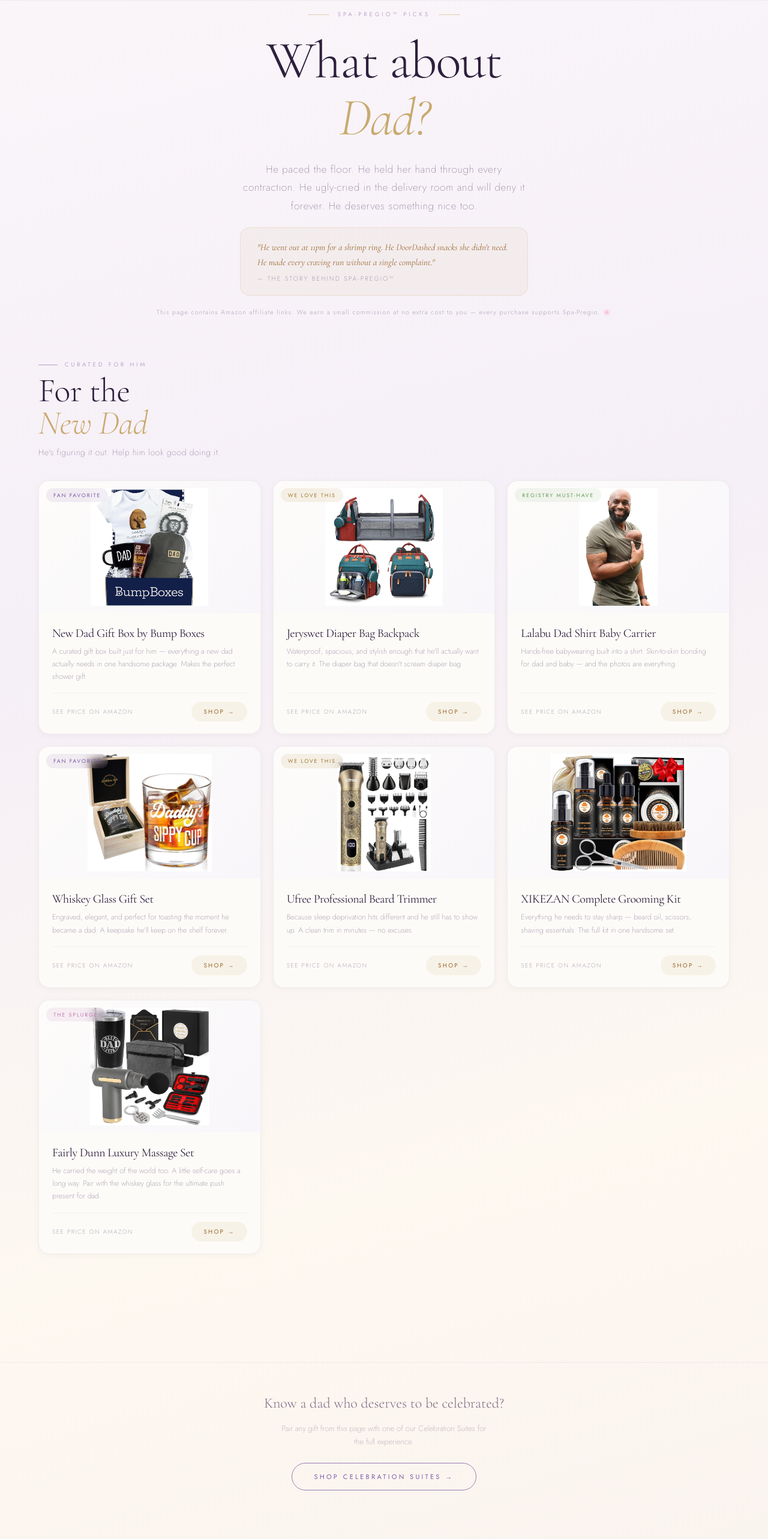
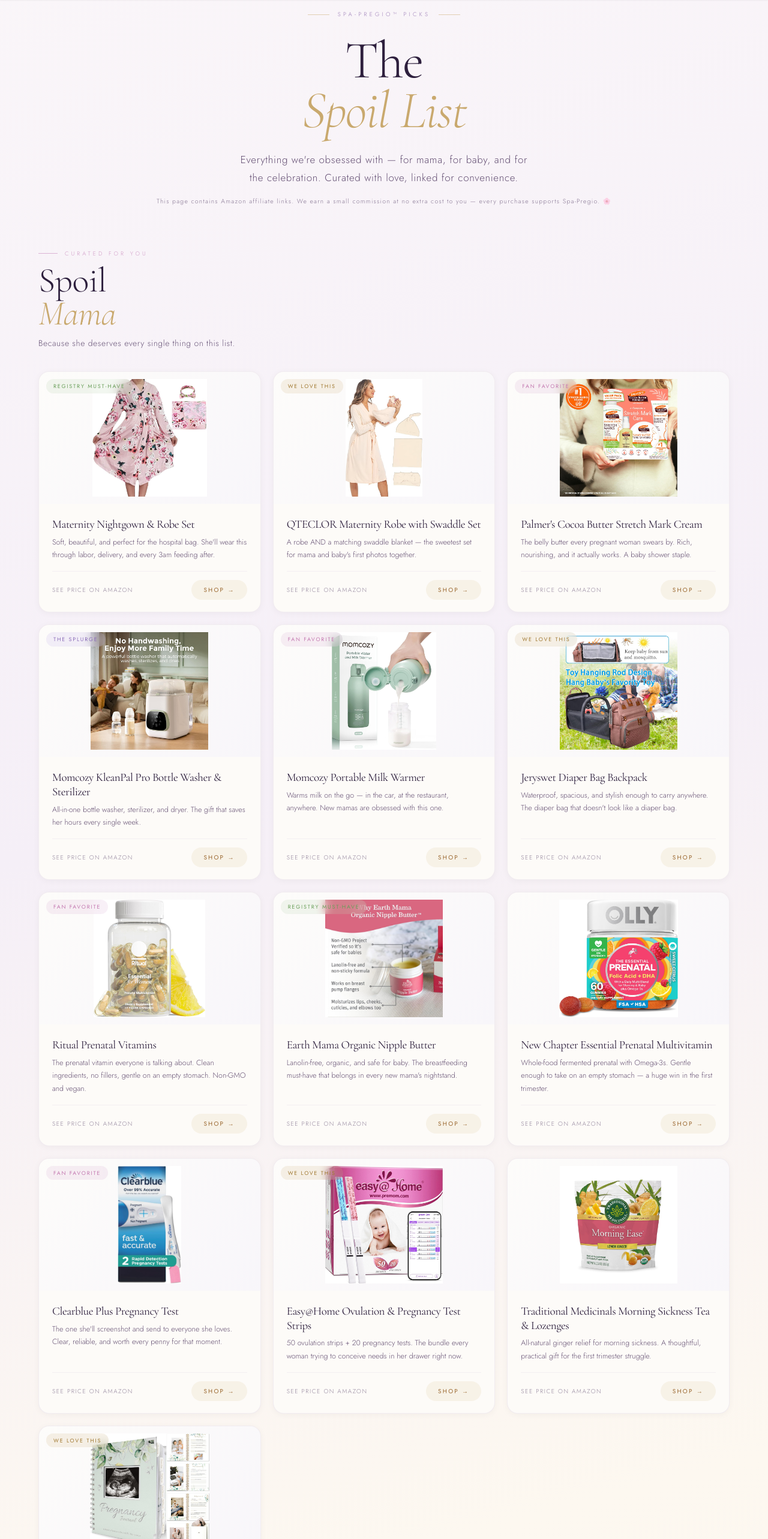
Before and after one commit to Spa-Pregio/spa-pregio-website, a React (Vite) app: page /spoil-list in a window 1280 px wide. Shown: the part 80-2646 px from the top of the page at 60% size. Built offline with nearby package versions, Linux system fonts and the light colour scheme.

Commit message:
Rename DadSection to SpoilSection and update styles
Refactor SpoilList component and update product sections.

```diff
--- a/src/pages/SpoilList.tsx
+++ b/src/pages/SpoilList.tsx
@@ -1,4 +1,4 @@
-import { useState, useEffect } from "react";
+import { useState } from "react";
 
 const TAG = "ihh25-20";
 const amzLink = (asin: string) =>
@@ -9,7 +9,6 @@ interface Product {
   name: string;
   description: string;
   badge?: string;
-  price?: string;
 }
 
 interface Section {
@@ -22,61 +21,33 @@ interface Section {
 }
 
 const BADGE_COLORS: Record<string, { bg: string; text: string }> = {
-  "Fan Favorite":       { bg: "rgba(155,124,182,0.12)", text: "#7A5CAA" },
+  "Fan Favorite":       { bg: "rgba(209,154,198,0.15)", text: "#C47AB0" },
   "Registry Must-Have": { bg: "rgba(190,216,180,0.2)",  text: "#6A9E5A" },
   "We Love This":       { bg: "rgba(201,169,110,0.15)", text: "#A07830" },
-  "The Splurge":        { bg: "rgba(209,154,198,0.15)", text: "#C47AB0" },
+  "The Splurge":        { bg: "rgba(200,184,232,0.2)",  text: "#8B6CB8" },
 };
 
 const SECTIONS: Section[] = [
   {
-    id: "for_the_new_dad",
-    title: "For the",
-    italic: "New Dad",
-    tagline: "He's figuring it out. Help him look good doing it.",
-    accent: "#9B7CB6",
+    id: "spoil_mama",
+    title: "Spoil",
+    italic: "Mama",
+    tagline: "Because she deserves every single thing on this list.",
+    accent: "#D09AC6",
     products: [
-      {
-        asin: "B07SFKK7RX",
-        name: "New Dad Gift Box by Bump Boxes",
-        description: "A curated gift box built just for him — everything a new dad actually needs in one handsome package. Makes the perfect shower gift.",
-        badge: "Fan Favorite",
-      },
-      {
-        asin: "B0DJ69BCV5",
-        name: "Jeryswet Diaper Bag Backpack",
-        description: "Waterproof, spacious, and stylish enough that he'll actually want to carry it. The diaper bag that doesn't scream diaper bag.",
-        badge: "We Love This",
-      },
-      {
-        asin: "B0C9NXK7L6",
-        name: "Lalabu Dad Shirt Baby Carrier",
-        description: "Hands-free babywearing built into a shirt. Skin-to-skin bonding for dad and baby — and the photos are everything.",
-        badge: "Registry Must-Have",
-      },
-      {
-        asin: "B09XHSVV7T",
-        name: "Whiskey Glass Gift Set",
-        description: "Engraved, elegant, and perfect for toasting the moment he became a dad. A keepsake he'll keep on the shelf forever.",
-        badge: "Fan Favorite",
-      },
-      {
-        asin: "B0BMKLJW22",
-        name: "Ufree Professional Beard Trimmer",
-        description: "Because sleep deprivation hits different and he still has to show up. A clean trim in minutes — no excuses.",
-        badge: "We Love This",
-      },
-      {
-        asin: "B078N1DBY9",
-        name: "XIKEZAN Complete Grooming Kit",
-        description: "Everything he needs to stay sharp — beard oil, scissors, shaving essentials. The full kit in one handsome set.",
-      },
-      {
-        asin: "B0FZW8HYPW",
-        name: "Fairly Dunn Luxury Massage Set",
-        description: "He carried the weight of the world too. A little self-care goes a long way. Pair with the whiskey glass for the ultimate push present for dad.",
-        badge: "The Splurge",
-      },
+      { asin: "B09JK9NTK1", name: "Maternity Nightgown & Robe Set", description: "Soft, beautiful, and perfect for the hospital bag. She'll wear this through labor, delivery, and every 3am feeding after.", badge: "Registry Must-Have" },
+      { asin: "B0BY1KYM4P", name: "QTECLOR Maternity Robe with Swaddle Set", description: "A robe AND a matching swaddle blanket — the sweetest set for mama and baby's first photos together.", badge: "We Love This" },
+      { asin: "B071RCMQNG", name: "Palmer's Cocoa Butter Stretch Mark Cream", description: "The belly butter every pregnant woman swears by. Rich, nourishing, and it actually works. A baby shower staple.", badge: "Fan Favorite" },
+      { asin: "B0CWLHKQNT", name: "Momcozy KleanPal Pro Bottle Washer & Sterilizer", description: "All-in-one bottle washer, sterilizer, and dryer. The gift that saves her hours every single week.", badge: "The Splurge" },
+      { asin: "B0DKHCWJ5G", name: "Momcozy Portable Milk Warmer", description: "Warms milk on the go — in the car, at the restaurant, anywhere. New mamas are obsessed with this one.", badge: "Fan Favorite" },
+      { asin: "B0DJ6BPWCN", name: "Jeryswet Diaper Bag Backpack", description: "Waterproof, spacious, and stylish enough to carry anywhere. The diaper bag that doesn't look like a diaper bag.", badge: "We Love This" },
+      { asin: "B09W363MVD", name: "Ritual Prenatal Vitamins", description: "The prenatal vitamin everyone is talking about. Clean ingredients, no fillers, gentle on an empty stomach. Non-GMO and vegan.", badge: "Fan Favorite" },
+      { asin: "B000JVCBBG", name: "Earth Mama Organic Nipple Butter", description: "Lanolin-free, organic, and safe for baby. The breastfeeding must-have that belongs in every new mama's nightstand.", badge: "Registry Must-Have" },
+      { asin: "B014G3ZY5W", name: "New Chapter Essential Prenatal Multivitamin", description: "Whole-food fermented prenatal with Omega-3s. Gentle enough to take on an empty stomach — a huge win in the first trimester." },
+      { asin: "B001GXEHL8", name: "Clearblue Plus Pregnancy Test", description: "The one she'll screenshot and send to everyone she loves. Clear, reliable, and worth every penny for that moment.", badge: "Fan Favorite" },
+      { asin: "B00DOJG6RA", name: "Easy@Home Ovulation & Pregnancy Test Strips", description: "50 ovulation strips + 20 pregnancy tests. The bundle every woman trying to conceive needs in her drawer right now.", badge: "We Love This" },
+      { asin: "B07BZR9SMC", name: "Traditional Medicinals Morning Sickness Tea & Lozenges", description: "All-natural ginger relief for morning sickness. A thoughtful, practical gift for the first trimester struggle." },
+      { asin: "B0BXD4SRYL", name: "Pregnancy Journal & Memory Book", description: "A keepsake she'll treasure forever — bump photos, ultrasound pockets, weekly reflections. The most sentimental gift on this list.", badge: "We Love This" },
     ],
   },
 ];
@@ -98,12 +69,9 @@ function ProductCard({ product, accent }: { product: Product; accent: string })
         flexDirection: "column",
         transition: "all 0.3s ease",
         transform: hovered ? "translateY(-5px)" : "translateY(0)",
-        boxShadow: hovered
-          ? "0 20px 48px rgba(155,124,182,0.16)"
-          : "0 2px 12px rgba(0,0,0,0.04)",
+        boxShadow: hovered ? "0 20px 48px rgba(155,124,182,0.16)" : "0 2px 12px rgba(0,0,0,0.04)",
       }}
     >
-      {/* Product image */}
       <div style={{
         width: "100%", height: "220px",
         position: "relative", overflow: "hidden",
@@ -114,9 +82,7 @@ function ProductCard({ product, accent }: { product: Product; accent: string })
           src={`/images/${product.asin}.jpg`}
           alt={product.name}
           style={{
-            width: "100%", height: "100%",
-            objectFit: "contain",
-            padding: "12px",
+            width: "100%", height: "100%", objectFit: "contain", padding: "12px",
             transition: "transform 0.4s ease",
             transform: hovered ? "scale(1.05)" : "scale(1)",
           }}
@@ -124,77 +90,57 @@ function ProductCard({ product, accent }: { product: Product; accent: string })
         {badge && (
           <div style={{
             position: "absolute", top: "12px", left: "12px",
-            background: badge.bg,
-            backdropFilter: "blur(8px)",
-            color: badge.text,
-            fontSize: "9px", letterSpacing: "0.2em",
-            textTransform: "uppercase",
-            fontFamily: "'Jost',sans-serif", fontWeight: 400,
-            padding: "5px 12px", borderRadius: "100px",
+            background: badge.bg, backdropFilter: "blur(8px)",
+            color: badge.text, fontSize: "9px", letterSpacing: "0.2em",
+            textTransform: "uppercase", fontFamily: "'Jost',sans-serif",
+            fontWeight: 400, padding: "5px 12px", borderRadius: "100px",
           }}>
             {product.badge}
           </div>
         )}
       </div>
-
-      {/* Card body */}
       <div style={{ padding: "22px 22px 20px", display: "flex", flexDirection: "column", gap: "8px", flex: 1 }}>
         <h3 style={{
-          fontFamily: "'Cormorant Garamond',serif",
-          fontSize: "20px", fontWeight: 400,
-          color: "#2D1F3D", margin: 0, lineHeight: 1.2,
-        }}>
-          {product.name}
-        </h3>
+          fontFamily: "'Cormorant Garamond',serif", fontSize: "19px", fontWeight: 400,
+          color: "#2D1F3D", margin: 0, lineHeight: 1.25,
+        }}>{product.name}</h3>
         <p style={{
-          fontFamily: "'Jost',sans-serif", fontWeight: 200,
+          fontFamily: "'Jost',sans-serif", fontWeight: 300,
           fontSize: "12.5px", lineHeight: 1.7,
-          color: "rgba(60,35,80,0.62)",
+          color: "rgba(60,35,80,0.78)",
           margin: 0, flex: 1,
-        }}>
-          {product.description}
-        </p>
+        }}>{product.description}</p>
         <div style={{
-          display: "flex", alignItems: "center",
-          justifyContent: "space-between",
+          display: "flex", alignItems: "center", justifyContent: "space-between",
           marginTop: "8px", paddingTop: "14px",
           borderTop: "1px solid rgba(155,124,182,0.1)",
         }}>
           <span style={{
             fontFamily: "'Jost',sans-serif", fontWeight: 300,
-            fontSize: "10px", letterSpacing: "0.15em",
-            textTransform: "uppercase",
-            color: "rgba(60,35,80,0.38)",
-          }}>
-            See price on Amazon
-          </span>
+            fontSize: "10px", letterSpacing: "0.15em", textTransform: "uppercase",
+            color: "rgba(60,35,80,0.55)",
+          }}>See price on Amazon</span>
           <a
             href={amzLink(product.asin)}
-            target="_blank"
-            rel="noopener noreferrer"
+            target="_blank" rel="noopener noreferrer"
             style={{
               display: "inline-flex", alignItems: "center", gap: "5px",
               padding: "9px 20px",
-              background: hovered
-                ? "linear-gradient(135deg,#C9A96E,#B8924A)"
-                : "rgba(201,169,110,0.12)",
+              background: hovered ? "linear-gradient(135deg,#C9A96E,#B8924A)" : "rgba(201,169,110,0.12)",
               color: hovered ? "#0f0a18" : "#9B6830",
-              borderRadius: "100px",
-              fontFamily: "'Jost',sans-serif", fontWeight: 400,
-              fontSize: "10px", letterSpacing: "0.22em",
+              borderRadius: "100px", fontFamily: "'Jost',sans-serif",
+              fontWeight: 400, fontSize: "10px", letterSpacing: "0.22em",
               textTransform: "uppercase", textDecoration: "none",
               transition: "all 0.25s", whiteSpace: "nowrap",
             }}
-          >
-            Shop →
-          </a>
+          >Shop →</a>
         </div>
       </div>
     </div>
   );
 }
 
-function DadSection({ section }: { section: Section }) {
+function SpoilSection({ section }: { section: Section }) {
   return (
     <div style={{ marginBottom: "80px" }}>
       <div style={{ marginBottom: "36px" }}>
@@ -202,33 +148,25 @@ function DadSection({ section }: { section: Section }) {
           <div style={{ width: "32px", height: "1px", background: section.accent, opacity: 0.7 }} />
           <span style={{
             color: section.accent, fontFamily: "'Jost',sans-serif",
-            fontWeight: 300, fontSize: "9.5px",
-            letterSpacing: "0.42em", textTransform: "uppercase",
-          }}>Curated for him</span>
+            fontWeight: 300, fontSize: "9.5px", letterSpacing: "0.42em", textTransform: "uppercase",
+          }}>Curated for you</span>
         </div>
         <h2 style={{
-          fontFamily: "'Cormorant Garamond',serif",
-          fontWeight: 300, fontSize: "clamp(40px,5vw,56px)",
-          color: "#2D1F3D", lineHeight: 0.95,
-          letterSpacing: "-0.01em", margin: "0 0 12px",
+          fontFamily: "'Cormorant Garamond',serif", fontWeight: 300,
+          fontSize: "clamp(42px,5vw,58px)", color: "#2D1F3D",
+          lineHeight: 0.95, letterSpacing: "-0.01em", margin: "0 0 12px",
         }}>
           {section.title}<br />
           <em style={{ color: "#C9A96E" }}>{section.italic}</em>
         </h2>
         <p style={{
-          fontFamily: "'Jost',sans-serif", fontWeight: 200,
-          fontSize: "14px", color: "rgba(60,35,80,0.6)",
+          fontFamily: "'Jost',sans-serif", fontWeight: 300,
+          fontSize: "14px", color: "rgba(60,35,80,0.75)",
           letterSpacing: "0.04em", margin: 0,
-        }}>
-          {section.tagline}
-        </p>
+        }}>{section.tagline}</p>
       </div>
-      <div style={{
-        display: "grid",
-        gridTemplateColumns: "repeat(auto-fill, minmax(280px, 1fr))",
-        gap: "20px",
-      }}>
-        {section.products.map((p) => (
+      <div style={{ display: "grid", gridTemplateColumns: "repeat(auto-fill, minmax(300px, 1fr))", gap: "20px" }}>
+        {section.products.map(p => (
           <ProductCard key={p.asin} product={p} accent={section.accent} />
         ))}
       </div>
@@ -236,156 +174,65 @@ function DadSection({ section }: { section: Section }) {
   );
 }
 
-export default function WhatAboutDad() {
-  useEffect(() => {
-    window.scrollTo(0, 0);
-  }, []);
-
+export default function SpoilList() {
   return (
     <div style={{
       minHeight: "100vh",
       background: "linear-gradient(165deg, #FAF6F9 0%, #F5EFF7 40%, #FDF8F0 75%, #FAF4EF 100%)",
       fontFamily: "'Jost',sans-serif",
     }}>
-      <link
-        href="https://fonts.googleapis.com/css2?family=Cormorant+Garamond:ital,wght@0,300;0,400;1,300;1,400&family=Jost:wght@200;300;400&display=swap"
-        rel="stylesheet"
-      />
-
-      {/* Hero */}
+      <link href="https://fonts.googleapis.com/css2?family=Cormorant+Garamond:ital,wght@0,300;0,400;1,300;1,400&family=Jost:wght@200;300;400&display=swap" rel="stylesheet" />
       <div style={{ textAlign: "center", padding: "88px 24px 72px" }}>
         <div style={{ display: "inline-flex", alignItems: "center", gap: "14px", marginBottom: "28px" }}>
           <div style={{ width: "36px", height: "1px", background: "#C9A96E", opacity: 0.5 }} />
-          <span style={{
-            color: "#9B7CB6", fontFamily: "'Jost',sans-serif", fontWeight: 300,
-            fontSize: "9.5px", letterSpacing: "0.45em", textTransform: "uppercase",
-          }}>Spa-Pregio™ Picks</span>
+          <span style={{ color: "#9B7CB6", fontFamily: "'Jost',sans-serif", fontWeight: 300, fontSize: "9.5px", letterSpacing: "0.45em", textTransform: "uppercase" }}>Spa-Pregio™ Picks</span>
           <div style={{ width: "36px", height: "1px", background: "#C9A96E", opacity: 0.5 }} />
         </div>
-
         <h1 style={{
-          fontFamily: "'Cormorant Garamond',serif",
-          fontWeight: 300, fontSize: "clamp(52px,8vw,88px)",
-          color: "#2D1F3D", lineHeight: 0.95,
-          letterSpacing: "-0.02em", margin: "0 0 12px",
-        }}>
-          What about
-        </h1>
-        <h1 style={{
-          fontFamily: "'Cormorant Garamond',serif",
-          fontWeight: 300, fontSize: "clamp(52px,8vw,88px)",
-          color: "#2D1F3D", lineHeight: 0.95,
-          letterSpacing: "-0.02em", margin: "0 0 28px",
-        }}>
-          <em style={{ color: "#C9A96E" }}>Dad?</em>
-        </h1>
-
-        <p style={{
-          fontFamily: "'Jost',sans-serif", fontWeight: 200,
-          fontSize: "clamp(14px,2vw,17px)", lineHeight: 1.8,
-          color: "rgba(60,35,80,0.62)", maxWidth: "480px",
-          margin: "0 auto 20px", letterSpacing: "0.04em",
-        }}>
-          He paced the floor. He held her hand through every contraction.
-          He ugly-cried in the delivery room and will deny it forever.
-          He deserves something nice too.
-        </p>
-
-        {/* Shrimp ring callout */}
-        <div style={{
-          display: "inline-block",
-          maxWidth: "480px",
-          margin: "0 auto 20px",
-          padding: "20px 28px",
-          background: "rgba(201,169,110,0.08)",
-          border: "1px solid rgba(201,169,110,0.22)",
-          borderRadius: "16px",
-          textAlign: "left",
-        }}>
-          <p style={{
-            fontFamily: "'Cormorant Garamond',serif",
-            fontSize: "15px", fontWeight: 400,
-            color: "#9B6830", lineHeight: 1.7,
-            margin: "0 0 6px",
-            fontStyle: "italic",
-          }}>
-            "He went out at 11pm for a shrimp ring. He DoorDashed snacks
-            she didn't need. He made every craving run without a single complaint."
-          </p>
-          <p style={{
-            fontFamily: "'Jost',sans-serif", fontWeight: 300,
-            fontSize: "10.5px", letterSpacing: "0.2em",
-            textTransform: "uppercase",
-            color: "rgba(60,35,80,0.4)", margin: 0,
-          }}>
-            — The story behind Spa-Pregio™
-          </p>
-        </div>
-
+          fontFamily: "'Cormorant Garamond',serif", fontWeight: 300,
+          fontSize: "clamp(52px,8vw,88px)", color: "#2D1F3D",
+          lineHeight: 0.95, letterSpacing: "-0.02em", margin: "0 0 24px",
+        }}>The<br /><em style={{ color: "#C9A96E" }}>Spoil List</em></h1>
         <p style={{
           fontFamily: "'Jost',sans-serif", fontWeight: 300,
-          color: "rgba(60,35,80,0.38)", fontSize: "10.5px",
+          fontSize: "clamp(14px,2vw,17px)", lineHeight: 1.8,
+          color: "rgba(60,35,80,0.78)", maxWidth: "480px",
+          margin: "0 auto 16px", letterSpacing: "0.04em",
+        }}>
+          Everything we're obsessed with — for mama, for baby, and for the celebration. Curated with love, linked for convenience.
+        </p>
+        <p style={{
+          fontFamily: "'Jost',sans-serif", fontWeight: 300,
+          color: "rgba(60,35,80,0.60)", fontSize: "10.5px",
           letterSpacing: "0.12em", margin: 0,
         }}>
-          This page contains Amazon affiliate links. We earn a small commission
-          at no extra cost to you — every purchase supports Spa-Pregio. 🌸
+          This page contains Amazon affiliate links. We earn a small commission at no extra cost to you — every purchase supports Spa-Pregio. 🌸
         </p>
       </div>
-
-      {/* Sections */}
-      <div style={{ maxWidth: "1200px", margin: "0 auto", padding: "0 24px 100px" }}>
+      <div style={{ maxWidth: "1200px", margin: "0 auto", padding: "0 24px 60px" }}>
         {SECTIONS.map(section => (
-          <DadSection key={section.id} section={section} />
+          <SpoilSection key={section.id} section={section} />
         ))}
       </div>
-
-      {/* Bottom CTA */}
-      <div style={{
-        textAlign: "center",
-        padding: "48px 24px 80px",
-        borderTop: "1px solid rgba(155,124,182,0.12)",
-      }}>
+      <div style={{ textAlign: "center", padding: "48px 24px 40px", borderTop: "1px solid rgba(155,124,182,0.12)" }}>
+        <p style={{ color: "rgba(60,35,80,0.60)", fontSize: "10px", letterSpacing: "0.3em", textTransform: "uppercase", fontFamily: "'Jost',sans-serif", marginBottom: "12px" }}>Coming soon</p>
         <p style={{
           fontFamily: "'Cormorant Garamond',serif", fontWeight: 300,
-          fontSize: "clamp(18px,3vw,24px)",
-          color: "rgba(60,35,80,0.65)", lineHeight: 1.7,
-          maxWidth: "420px", margin: "0 auto 10px",
-        }}>
-          Know a dad who deserves to be celebrated?
-        </p>
+          fontSize: "clamp(18px,3vw,24px)", color: "rgba(60,35,80,0.72)",
+          lineHeight: 1.6, maxWidth: "380px", margin: "0 auto",
+        }}>Spoil Baby · Spoil the Party · What about Dad?</p>
+      </div>
+      <div style={{ textAlign: "center", padding: "40px 24px 80px" }}>
         <p style={{
-          fontFamily: "'Jost',sans-serif", fontWeight: 200,
-          fontSize: "13px", color: "rgba(60,35,80,0.45)",
-          maxWidth: "360px", margin: "0 auto 24px", lineHeight: 1.7,
-        }}>
-          Pair any gift from this page with one of our Celebration Suites
-          for the full experience.
-        </p>
-        <a
-          href="/suites"
-          style={{
-            display: "inline-block",
-            padding: "14px 36px",
-            border: "1.5px solid #9B7CB6",
-            color: "#7A5CAA", borderRadius: "100px",
-            fontFamily: "'Jost',sans-serif", fontWeight: 400,
-            fontSize: "11px", letterSpacing: "0.3em",
-            textTransform: "uppercase", textDecoration: "none",
-            transition: "all 0.25s",
-          }}
-          onMouseEnter={e => {
-            const el = e.currentTarget as HTMLElement;
-            el.style.background = "#9B7CB6";
-            el.style.color = "#FDFCFA";
-          }}
-          onMouseLeave={e => {
-            const el = e.currentTarget as HTMLElement;
-            el.style.background = "transparent";
-            el.style.color = "#7A5CAA";
-          }}
-        >
-          Shop Celebration Suites →
-        </a>
+          fontFamily: "'Cormorant Garamond',serif", fontWeight: 300,
+          fontSize: "clamp(18px,3vw,22px)", color: "rgba(60,35,80,0.75)",
+          lineHeight: 1.7, maxWidth: "380px", margin: "0 auto 22px",
+        }}>Have a product you think belongs on this list?</p>
+        <a href="mailto:hello@spa-pregio.com?subject=Spoil List Suggestion" style={{
+          color: "#9B7CB6", fontFamily: "'Jost',sans-serif", fontWeight: 300,
+          fontSize: "11px", letterSpacing: "0.3em", textTransform: "uppercase",
+          textDecoration: "none", borderBottom: "1px solid rgba(155,124,182,0.35)", paddingBottom: "2px",
+        }}>Tell us about it →</a>
       </div>
     </div>
   );
```
